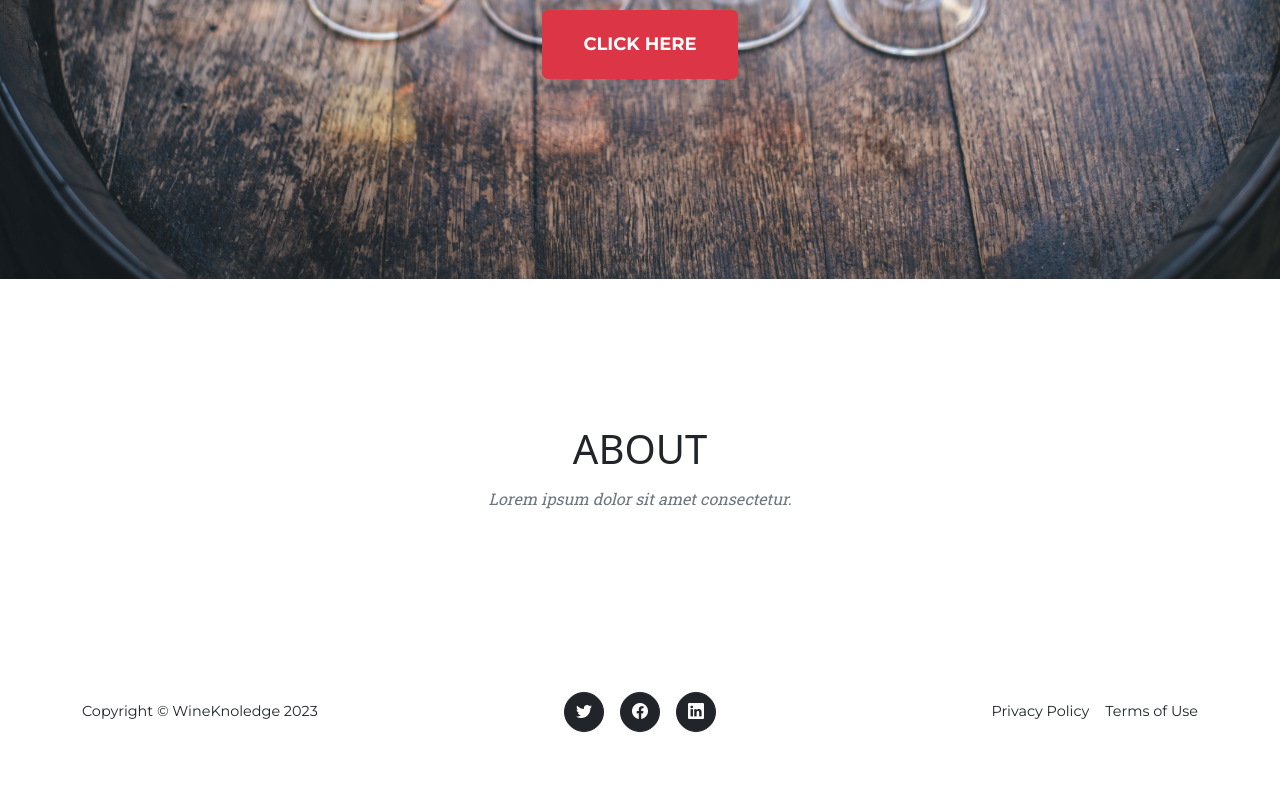
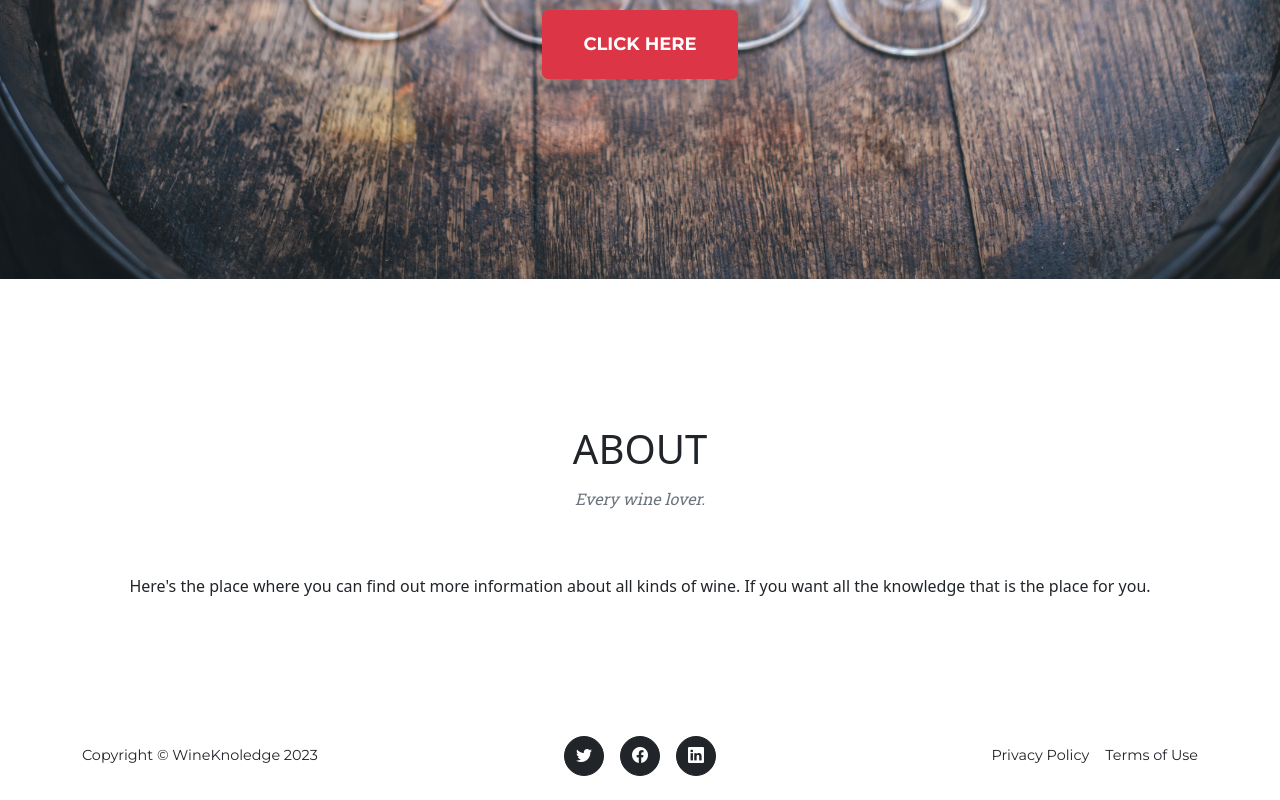
Before and after one commit to rosi-zh/WineKnowledge, an Angular app in the folder wk-app/: page /home in a window 1280 px wide. Shown: the part 538-1338 px from the top of the page. Before the commit the page ends 1294 px from the top, so only its background shows below. Built offline with nearby package versions, Linux system fonts and the light colour scheme.

Commit message:
Add some text

```diff
--- a/wk-app/src/app/home/home.component.html
+++ b/wk-app/src/app/home/home.component.html
@@ -11,7 +11,9 @@
         <div class="container">
             <div class="text-center">
                 <h2 class="section-heading text-uppercase">About</h2>
-                <h3 class="section-subheading text-muted">Lorem ipsum dolor sit amet consectetur.</h3>
+                <h3 class="section-subheading text-muted">Every wine lover.</h3>
+                <p>Here's the place where you can find out more information about all kinds of wine. If you want all the knowledge that is the place for you.
+                </p>
             </div>
         </div>
     </section>
```
